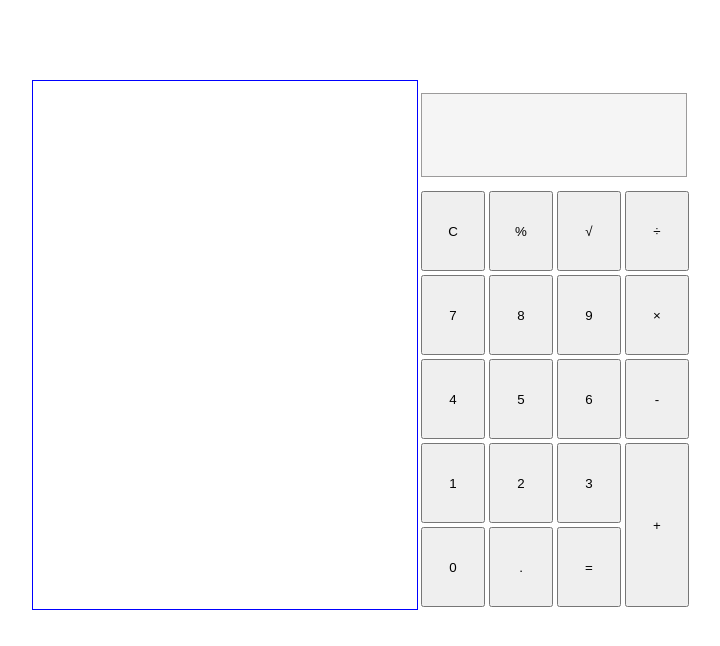
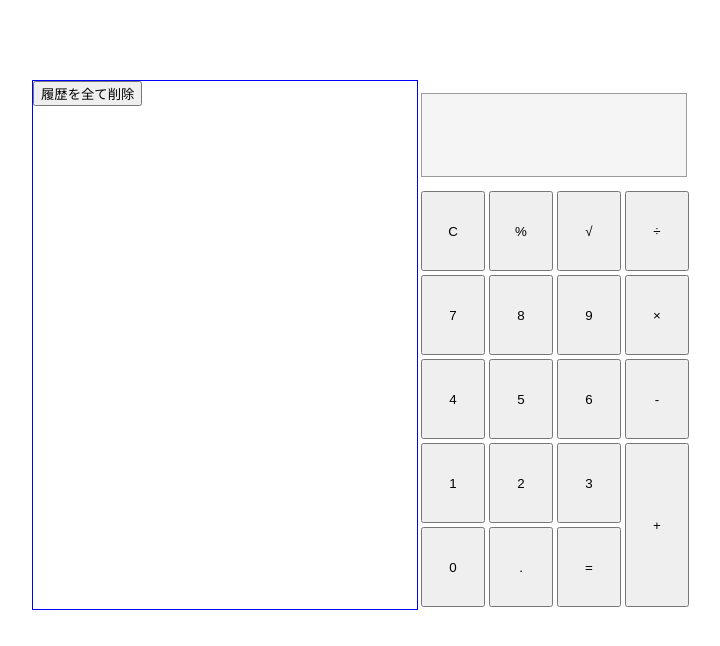
Before and after one commit to yasu828/calculator, a Vue app: page / in a window 1280 px wide. Shown: the top 646 px of the page, without its empty margins (278-998 px from the left). Built offline with nearby package versions, Linux system fonts and the light colour scheme.

Commit message:
履歴全削除

```diff
--- a/src/App.vue
+++ b/src/App.vue
@@ -1,6 +1,6 @@
 <template>
 <div id="app">
-  <HistoryList :infor='this.history'></HistoryList>
+  <HistoryList :infor='this.history' @click="allDelete" />
   <table>
     <template v-for="(btnRow, y) in btnNumber">
       <tr :key="y">
@@ -74,6 +74,9 @@ export default {
         this.history.push({formula : this.item, answer : this.output})
       }
     },
+    allDelete(){
+      this.history = [];
+    },
   },
 }
 </script>
--- a/src/components/HistoryList.vue
+++ b/src/components/HistoryList.vue
@@ -1,5 +1,6 @@
 <template>
   <div class="list">
+    <button @click="allDelete()">履歴を全て削除</button>
     <ul>
       <li v-for="(List, i) in infor" :key="i">
         {{List.formula}} = {{List.answer}}
@@ -25,7 +26,10 @@ export default {
     deleteList(i){
       this.infor.splice(i, 1)
       console.log(i)
-    }
+    },
+    allDelete(){
+      this.$emit("click",this.infor);
+    },
   },
 }
 </script>
```
